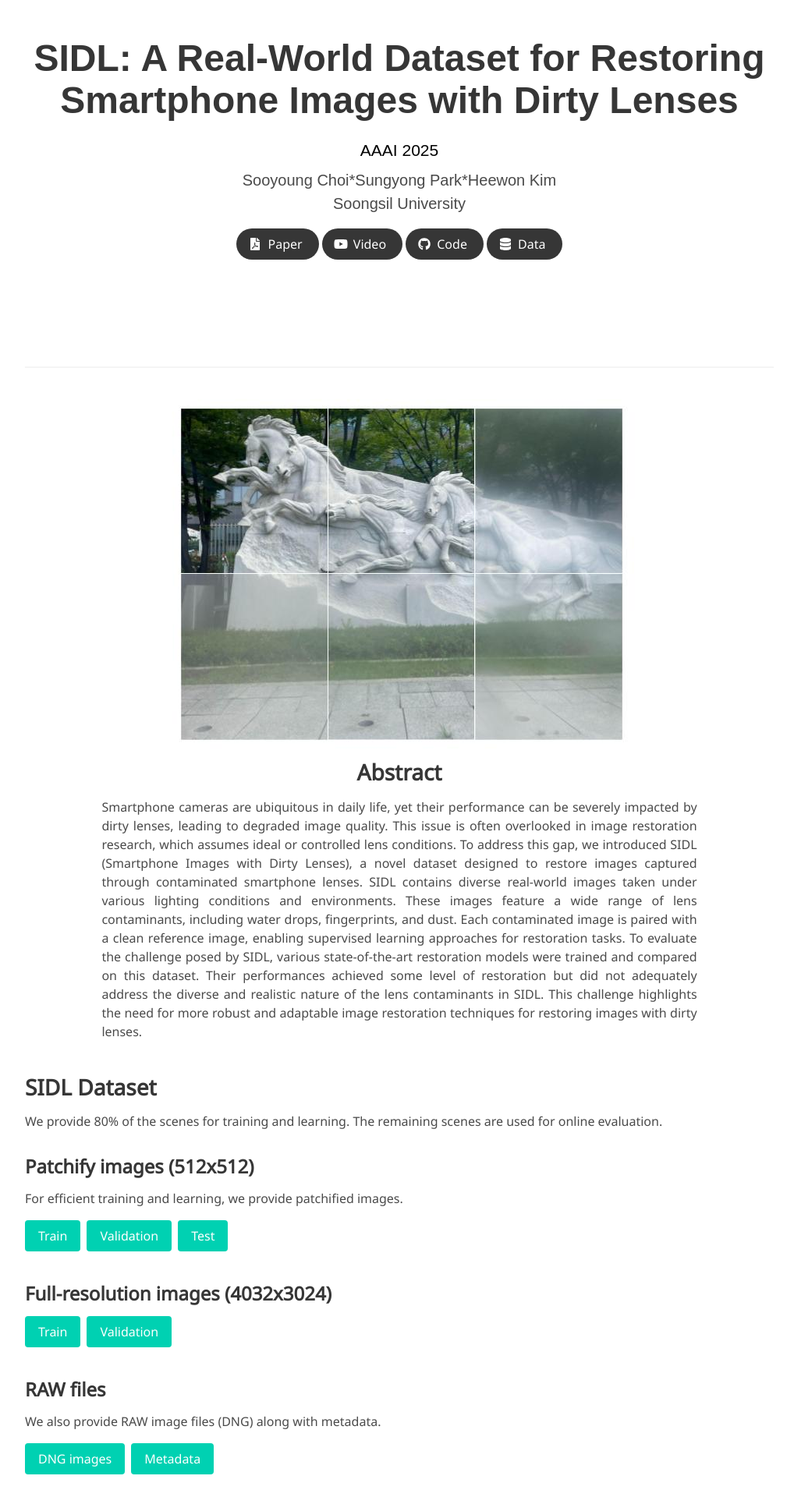
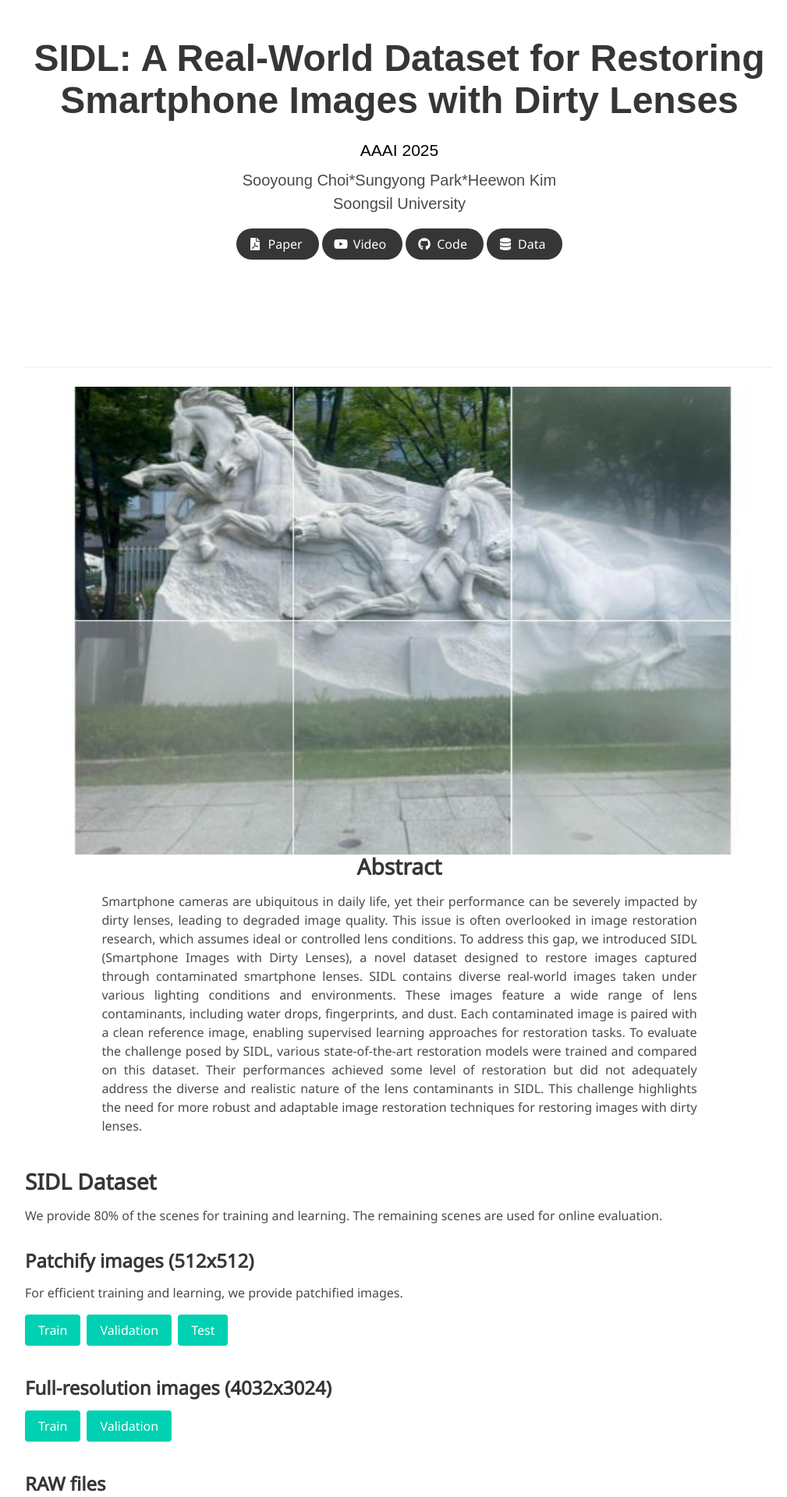
Before and after one commit to intro2252/Showcase, a Jekyll site: the page built from index.md, in a window 1280 px wide. Shown: the top 1920 px of the page at 78% size, without its empty margins (128-1137 px from the left). Built offline with Jekyll 4.4.1, drawn with Linux system fonts in a browser that asks for light colours; some web fonts are replaced.

Commit message:
Update index.md

```diff
--- a/index.md
+++ b/index.md
@@ -17,7 +17,7 @@ data: "https://github.com/your-repo/dataset"
 
 <body>
   <hr>
-  <img src = "images/Ex01.jpg" alt = "Example 001" style="display: block; margin: auto;">
+  <img src="images/Ex01.jpg" alt="Example 001" style="display: block; width: 100%; height: auto; max-height: 600px; object-fit: cover;">
 </body>
 
 
```
